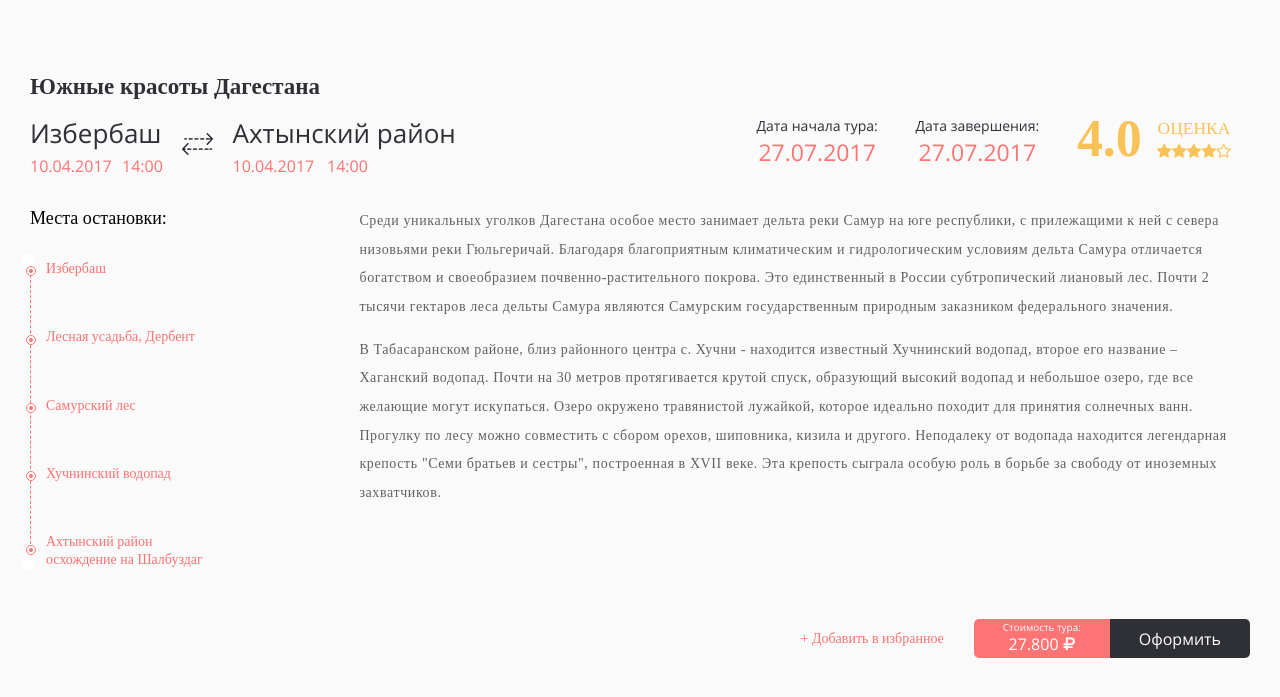
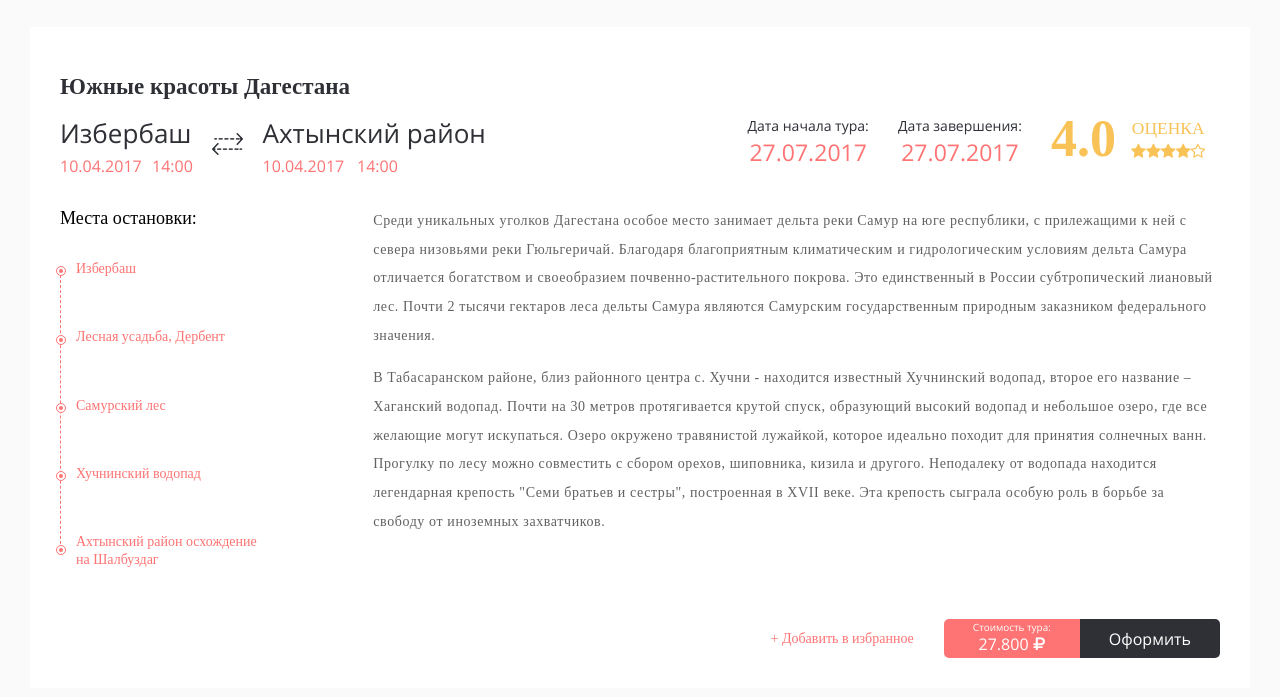
Before and after one commit to jopa228322/tour_card, a plain HTML site: page index.html in a window 1280 px wide. Shown: the part 645-1342 px from the top of the page. Drawn offline with nearby package versions, Linux system fonts and the light colour scheme; a web font is replaced by a local one.

Commit message:
add new class

```diff
--- a/css/style.css
+++ b/css/style.css
@@ -226,12 +226,12 @@ main{margin-bottom: 420px;
 	position: absolute;
     width: 10px;
     height: 14px;
-    left: -8px;
+    left: -5px;
     bottom: 0px;
     background-color: #fff;
 }
 .places-stop{
-	width: 16%;
+	width: 17%;
 }
 .places-stop h4{
 	font-size: 18px;
@@ -421,3 +421,7 @@ main{margin-bottom: 420px;
 	right: 20px;
 	top: 20px;
 }
+.bg-wh-tour{
+	background-color: #fff;
+	padding: 0 30px 30px 30px;
+}
--- a/index.html
+++ b/index.html
@@ -31,7 +31,8 @@
 </div>
 
 <div class="centerBlock clearfix down-block-tour">
-	<div class="down-block-info-Top">
+	<div class="bg-wh-tour">
+			<div class="down-block-info-Top">
 		<h1>Южные красоты Дагестана</h1>
 
 		<div class="from-where-info">
@@ -148,7 +149,7 @@
 			</p>
 		</div>
 	</div>
-	<div class="price-and-oform">
+		<div class="price-and-oform">
 		<div class="add-in-liked"><a href="#">+ Добавить в избранное</a></div>
 		<div class="oform">
 			<div class="price-tour-oform">
@@ -159,6 +160,9 @@
 		</div>
 
 	</div>
+	</div>
+
+
 </div>
 <div class="pop-up-main-screen" id="popup1">
 	<div class="pop-up-content">
```
